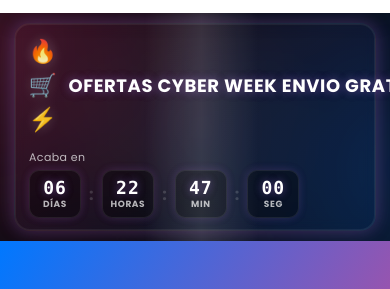
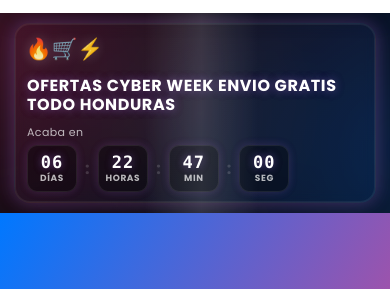
Before and after one commit to xrtxinternationalitemstophn-web/celularescatalogo, a plain HTML site: page index.html in a window 390 px wide. Shown: the part 94-383 px from the top of the page. Drawn offline with nearby package versions, Linux system fonts and the light colour scheme.

Commit message:
Update style.css

```diff
--- a/style.css
+++ b/style.css
@@ -1132,7 +1132,8 @@ body.modal-open {
   text-shadow:
     0 0 10px rgba(255,60,120,0.35),
     0 0 10px rgba(0,120,255,0.35);
-  white-space: nowrap;
+  white-space: normal;  /* ✅ permite salto */
+  line-height: 1.15;
 }
 
 .cyber-subtitle{
@@ -1229,3 +1230,49 @@ body.modal-open {
   .cyber-unit{ min-width: 52px; }
   .cyber-num{ font-size: 18px; }
 }
+
+@media (max-width: 600px){
+  .cyber-week-inner{
+    grid-template-columns: 1fr; /* todo en una columna */
+    gap: 10px;
+    padding: 10px 12px;
+  }
+
+  .cyber-left{
+    flex-wrap: wrap; /* ✅ permite que el texto baje */
+    align-items: center;
+  }
+
+  .cyber-badge{
+    font-size: 20px;
+  }
+
+  .cyber-title{
+    font-size: 16px;      /* más compacto */
+    white-space: normal; /* ✅ esencial */
+    line-height: 1.2;
+  }
+
+  .cyber-subtitle{
+    display: none; /* ✅ no estorba en móvil */
+  }
+
+  .cyber-right{
+    text-align: left;
+  }
+
+  .cyber-digital{
+    justify-content: flex-start;
+    gap: 6px;
+    flex-wrap: wrap;
+  }
+
+  .cyber-unit{
+    min-width: 50px;
+    padding: 6px 7px;
+  }
+
+  .cyber-num{
+    font-size: 17px;
+  }
+}
```
